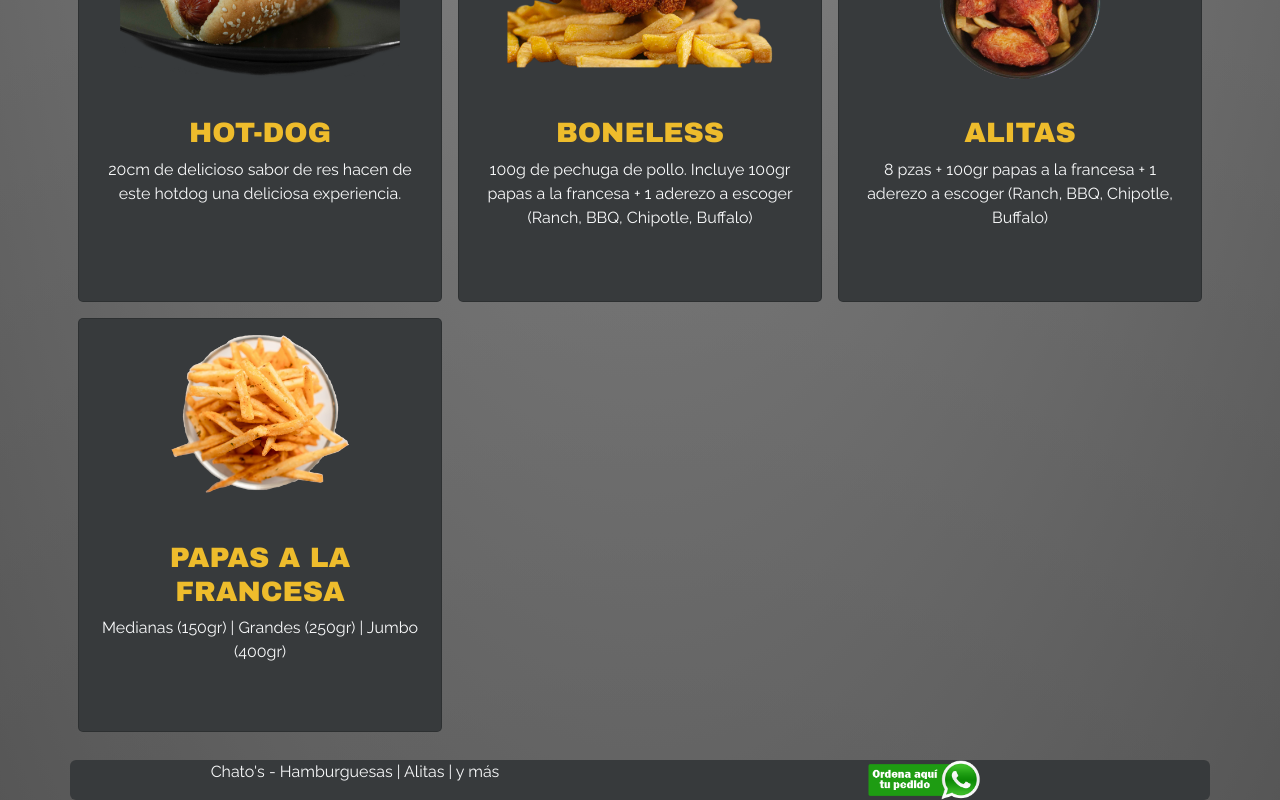
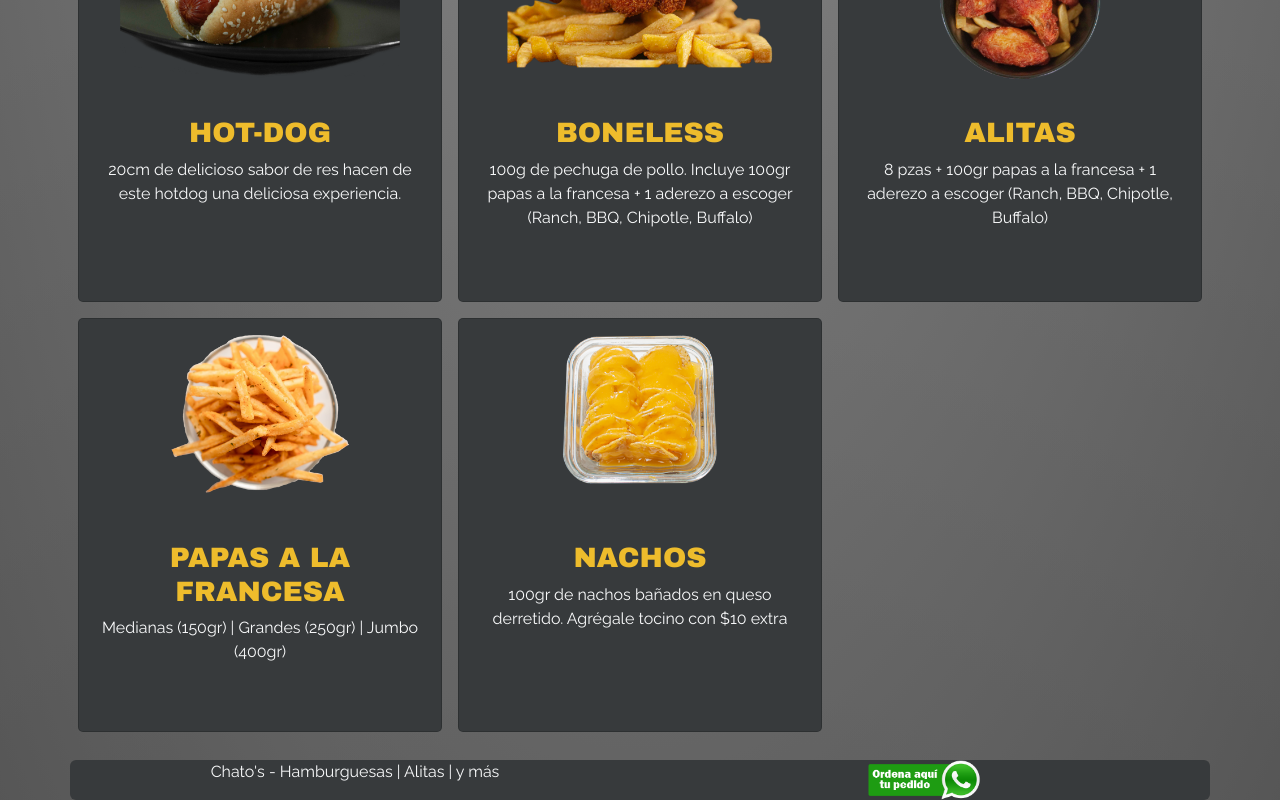
Before and after one commit to joelclementes/chatos, a Next.js app: page / in a window 1280 px wide. Shown: the part 865-1665 px from the top of the page. Built offline with nearby package versions, Linux system fonts and the light colour scheme; a small style sheet from the web is missing.

Commit message:
agruegué nachos

```diff
--- a/info.js
+++ b/info.js
@@ -40,5 +40,11 @@ export const productos = [
         descripcion: 'Medianas (150gr) | Grandes (250gr) | Jumbo (400gr)',
         precio: "40 | $50 | $70" ,
         imagen: 'image/papasfrancesa.png'
+    },
+    {
+        nombre:'NACHOS',
+        descripcion: '100gr de nachos bañados en queso derretido. Agrégale tocino con $10 extra',
+        precio: "60" ,
+        imagen: 'image/nachos.png'
     }
 ]
--- a/public/misestilos.css
+++ b/public/misestilos.css
@@ -51,7 +51,7 @@ main{
 }
 
 .overflow .card-img-top:hover{
-    transform: scale(1.5);
+    transform: scale(1.8);
 }
 
 #producto{
```
Also changed, not shown: public/image/nachos.png (added).
